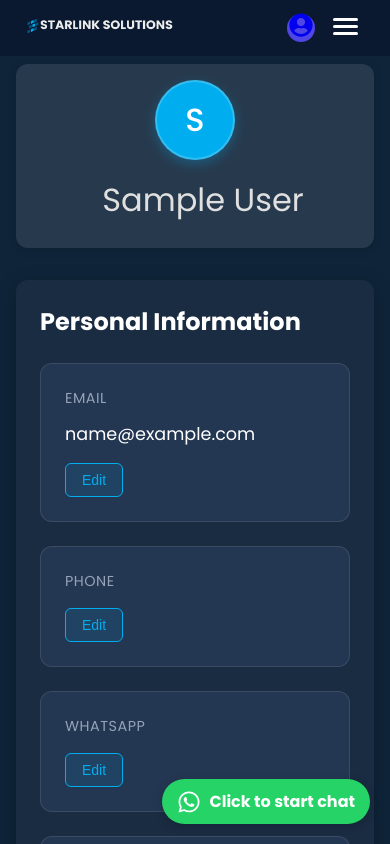
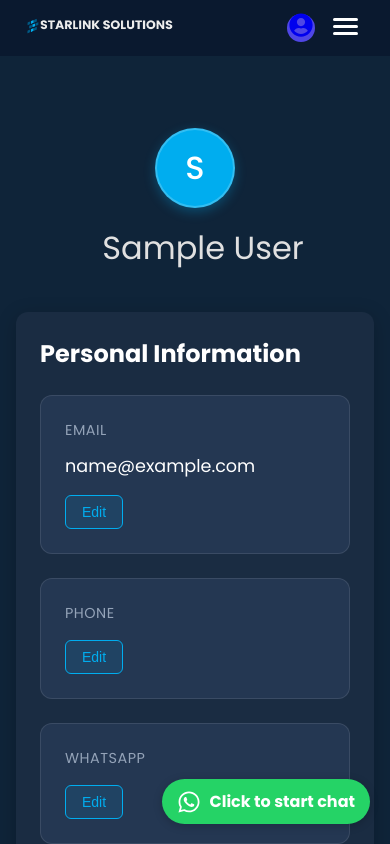
Before and after one commit to geekelo/starlinks-solution-portal, a React (Create React App) app: page /profile in a window 390 px wide. Shown: the top 844 px of the page. Built offline with nearby package versions, Linux system fonts and the light colour scheme; sample sign-in values are in the browser's storage; a web font is replaced by a local one.

Commit message:
align header (#28)
* align header

* Add margin

* fix mobile

* add funnel icon

---------

Co-authored-by: prolajumokeoni <>

```diff
--- a/src/styles/Billing.css
+++ b/src/styles/Billing.css
@@ -291,10 +291,7 @@
     margin: 0;
   }
 
-  .card-header {
-    flex-direction: row;
-    align-items: center;
-  }
+
   .billing-history {
     flex-direction: row;
     align-items: center;
--- a/src/styles/Dashboard.css
+++ b/src/styles/Dashboard.css
@@ -704,6 +704,15 @@
     width: 100%;
     justify-content: space-between;
   }
+
+.tabs {
+  justify-content: flex-start;
+  margin-top: 1rem;
+}
+
+.card-header {
+  gap: 1rem;
+}
 }
 
 @media (max-width: 480px) {
--- a/src/styles/Profile.css
+++ b/src/styles/Profile.css
@@ -18,10 +18,10 @@
   align-items: center;
   justify-content: space-between;
   margin-bottom: 2rem;
-  padding: 1rem;
-  background-color: rgba(255, 255, 255, 0.1);
-  border-radius: 12px;
-  box-shadow: 0 2px 10px rgba(0, 0, 0, 0.1);
+  flex-direction: column;
+  margin-top: 1rem;
+  gap: 1rem;
+  padding-top: 3rem;
 }
 
 .profile-avatar {
```
Also changed, not shown: src/styles/Home.css (+8 -5 lines).
